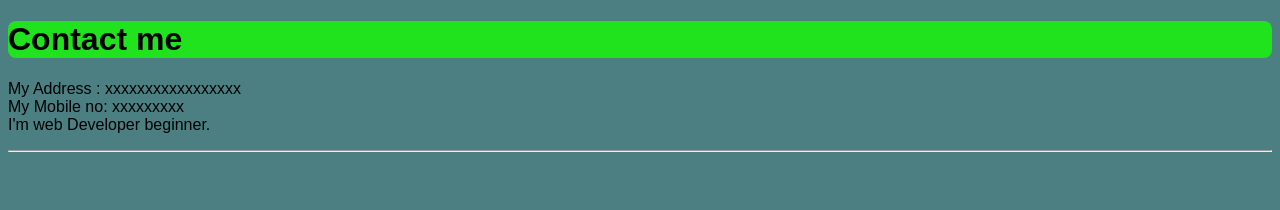
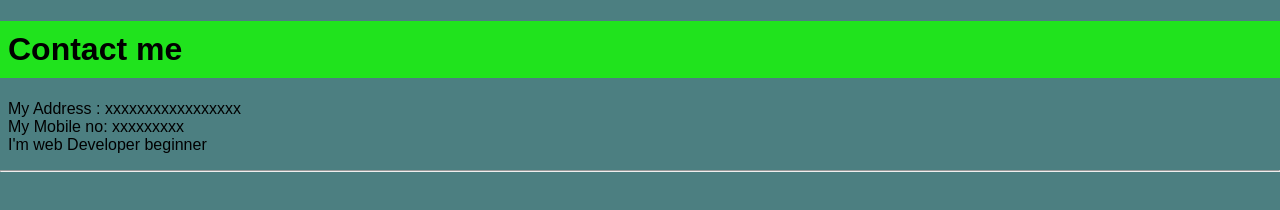
Before and after one commit to murali0077/Krishna, a plain HTML site: page contact.html in a window 1280 px wide. Drawn offline with Linux system fonts and the light colour scheme.

Commit message:
Update contact.html

```diff
--- a/contact.html
+++ b/contact.html
@@ -6,14 +6,22 @@
     <meta name="viewport" content="width=device-width, initial-scale=1.0" />
     <title>Contact</title>
     <style>
+      body {
+        margin-left: 0px;
+        margin-right: 0px;
+      }
+
       .contact {
         font-family: Arial, Helvetica, sans-serif;
         background-color: rgb(32, 227, 29);
-        border-radius: 8px;
+        padding-top: 10px;
+        padding-bottom: 10px;
+        padding-left: 8px;
       }
 
       .p1 {
         font-family: Arial, Helvetica, sans-serif;
+        margin-left: 8px;
       }
     </style>
   </head>
@@ -22,7 +30,7 @@
     <p class="p1">
       My Address : xxxxxxxxxxxxxxxxx<br />
       My Mobile no: xxxxxxxxx<br />
-      I'm web Developer beginner.<br />
+      I'm web Developer beginner<br />
     </p>
     <hr />
   </body>
```
